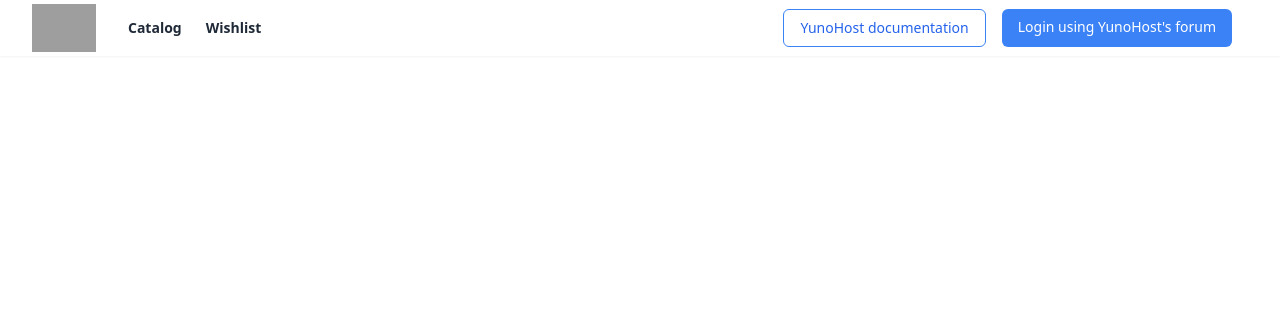
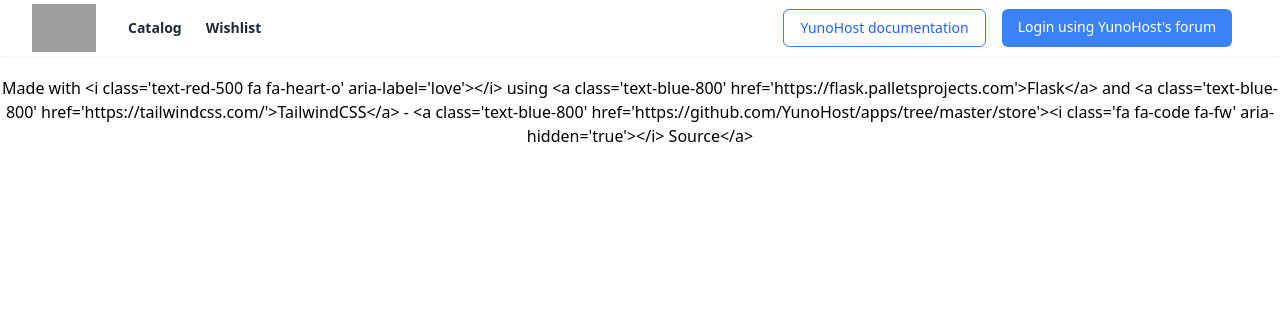
Before and after one commit to YunoHost/appstore, a Python web app: template templates/base.html in a window 1280 px wide. Shown: the top 316 px of the page. Run offline with Jinja, Linux system fonts and the light colour scheme; the template is opened without the code that fills it, so the values that code supplies are empty; style sheets or scripts are compiled from the project's sources; grey boxes are pictures that could not be loaded.

Commit message:
appstore: add a propre footer

```diff
--- a/templates/base.html
+++ b/templates/base.html
@@ -14,7 +14,7 @@
           <div
             class="flex h-12 items-center gap-8 pt-2 px-4 sm:px-6 lg:px-8"
           >
-            <a class="block text-teal-600" href="/">
+            <a class="block" href="/">
               <span class="sr-only">{{ _("Home") }}</span>
               <img alt="YunoHost Logo" src="{{ url_for('static', filename='ynh_logo_roundcorner.png') }}" style="height: 3em;">
             </a>
@@ -188,7 +188,11 @@
         {% endblock %}
         </main>
 
-        <footer class="h-5 mt-5"></footer>
+        <footer class="h-5 my-5 text-center">
+            <p>
+            {{ _("Made with <i class='text-red-500 fa fa-heart-o' aria-label='love'></i> using <a class='text-blue-800' href='https://flask.palletsprojects.com'>Flask</a> and <a class='text-blue-800' href='https://tailwindcss.com/'>TailwindCSS</a> - <a class='text-blue-800' href='https://github.com/YunoHost/apps/tree/master/store'><i class='fa fa-code fa-fw' aria-hidden='true'></i> Source</a>") }}
+                    </p>
+        </footer>
   </body>
 
   <script type="text/javascript">
```
